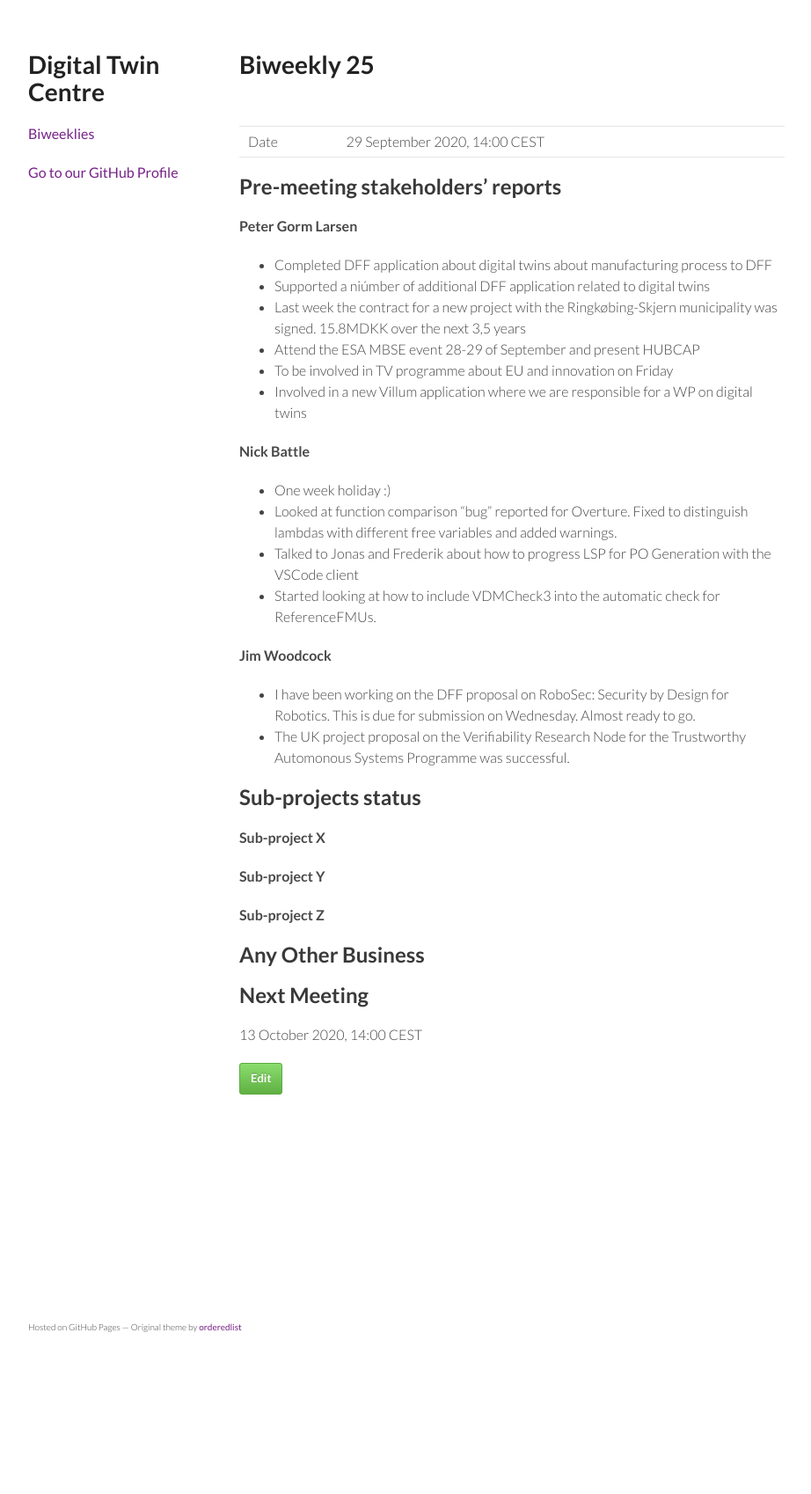
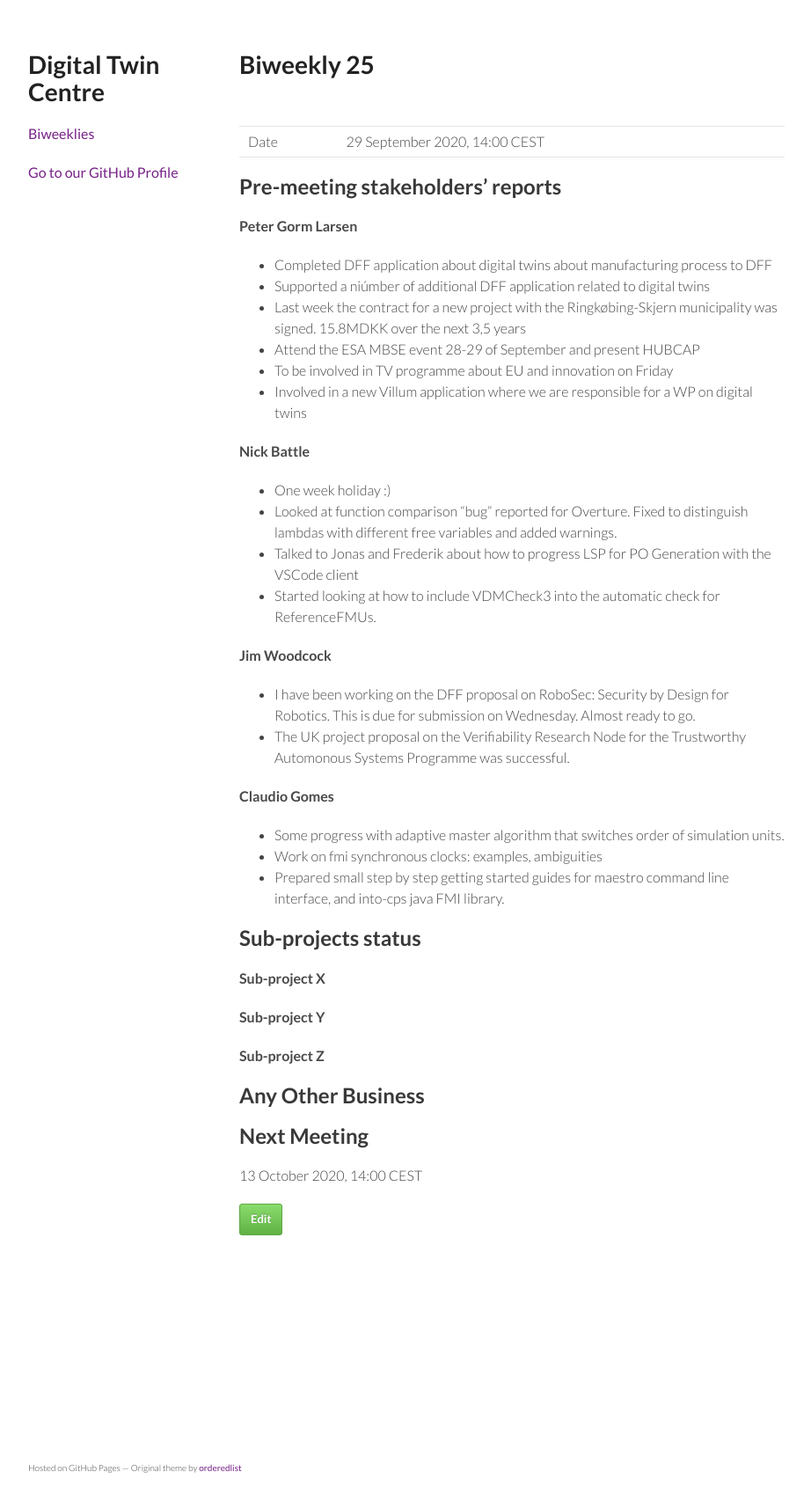
Before and after one commit to digitaltwincentre/digitaltwincentre.github.io, a Jekyll site: the page built from _biweeklies/Biweekly-25.md, in a window 1280 px wide. Shown: the whole page at 88% size, without its empty margins (178-1100 px from the left). Built offline with Jekyll 4.4.1, drawn with Linux system fonts in a browser that asks for light colours; nearby versions of some CDN libraries; before the commit the page ends 1538 px from its top, so only the background shows below that.

Commit message:
Update Biweekly-25.md

```diff
--- a/_biweeklies/Biweekly-25.md
+++ b/_biweeklies/Biweekly-25.md
@@ -38,6 +38,11 @@ date: 29 September 2020, 1400 CEST
 * I have been working on the DFF proposal on RoboSec: Security by Design for Robotics. This is due for submission on Wednesday. Almost ready to go.
 * The UK project proposal on the Verifiability Research Node for the Trustworthy Automonous Systems Programme was successful.
 
+#### Claudio Gomes
+* Some progress with adaptive master algorithm that switches order of simulation units.
+* Work on fmi synchronous clocks: examples, ambiguities
+* Prepared small step by step getting started guides for maestro command line interface, and into-cps java FMI library.
+
 
 ## Sub-projects status
 
```
